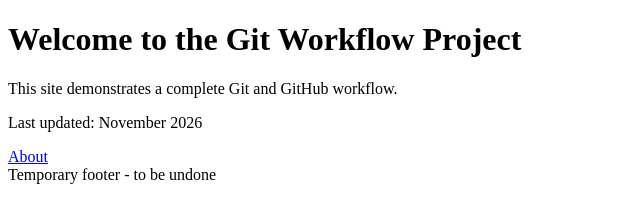
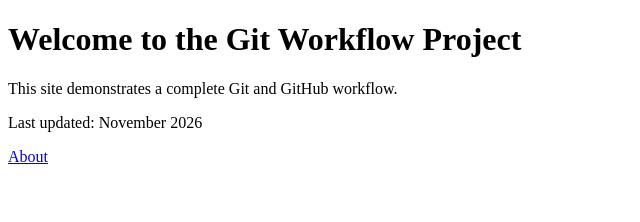
Before and after one commit to jeeevan11/bhavya-git-workflow-assignment, a plain HTML site: page index.html in a window 1280 px wide. Shown: the whole page, without its empty margins (0-640 px from the left). Drawn offline with Linux system fonts and the light colour scheme.

Commit message:
Revert "Add temporary footer to index.html"
This reverts commit 5698df5476a279ce9f07f10b5355dfdbf39412b9.

```diff
--- a/index.html
+++ b/index.html
@@ -9,6 +9,5 @@
   <p>This site demonstrates a complete Git and GitHub workflow.</p>
   <p>Last updated: November 2026</p>
   <a href="about.html">About</a>
-  <footer>Temporary footer - to be undone</footer>
 </body>
 </html>
```
